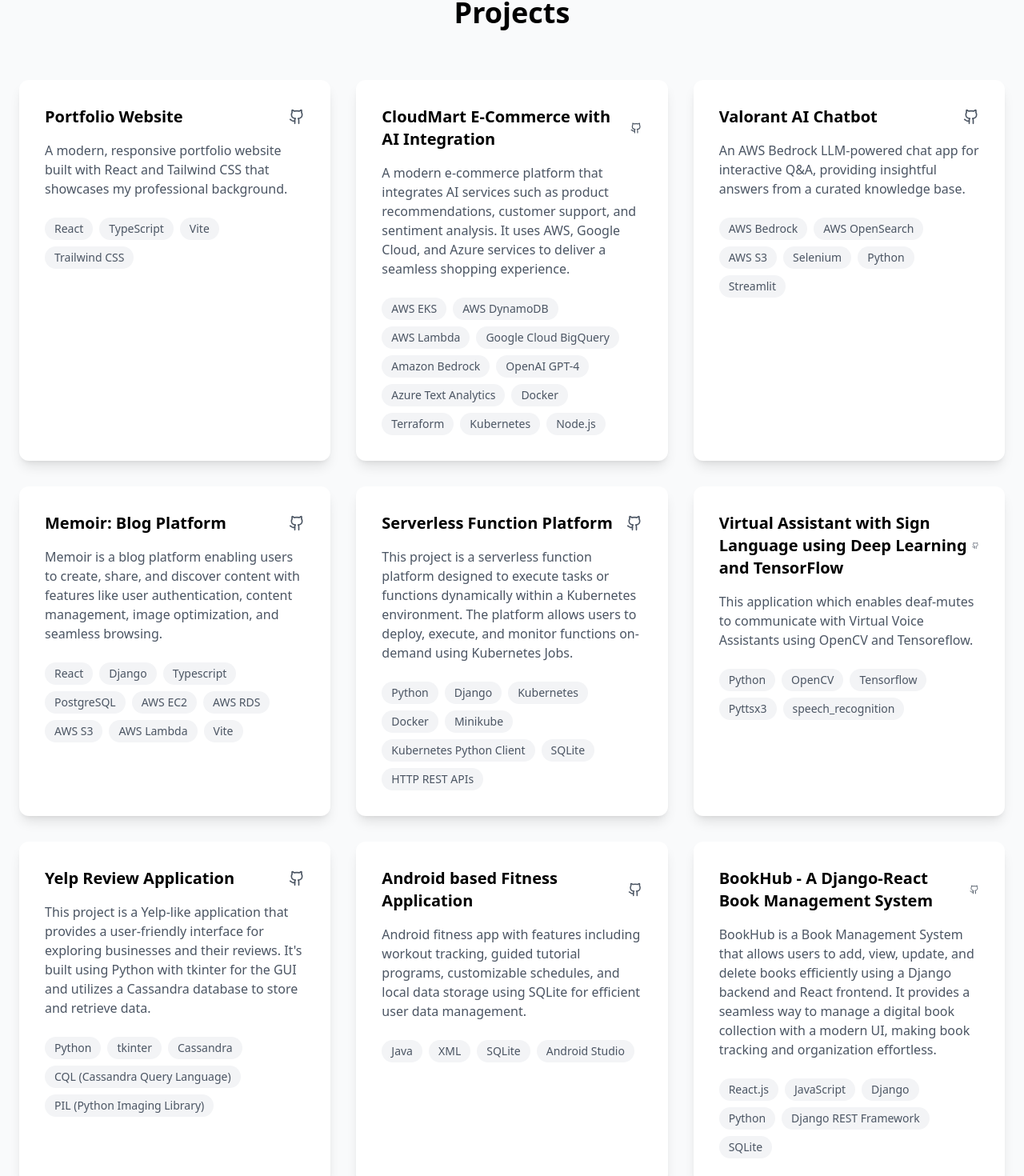
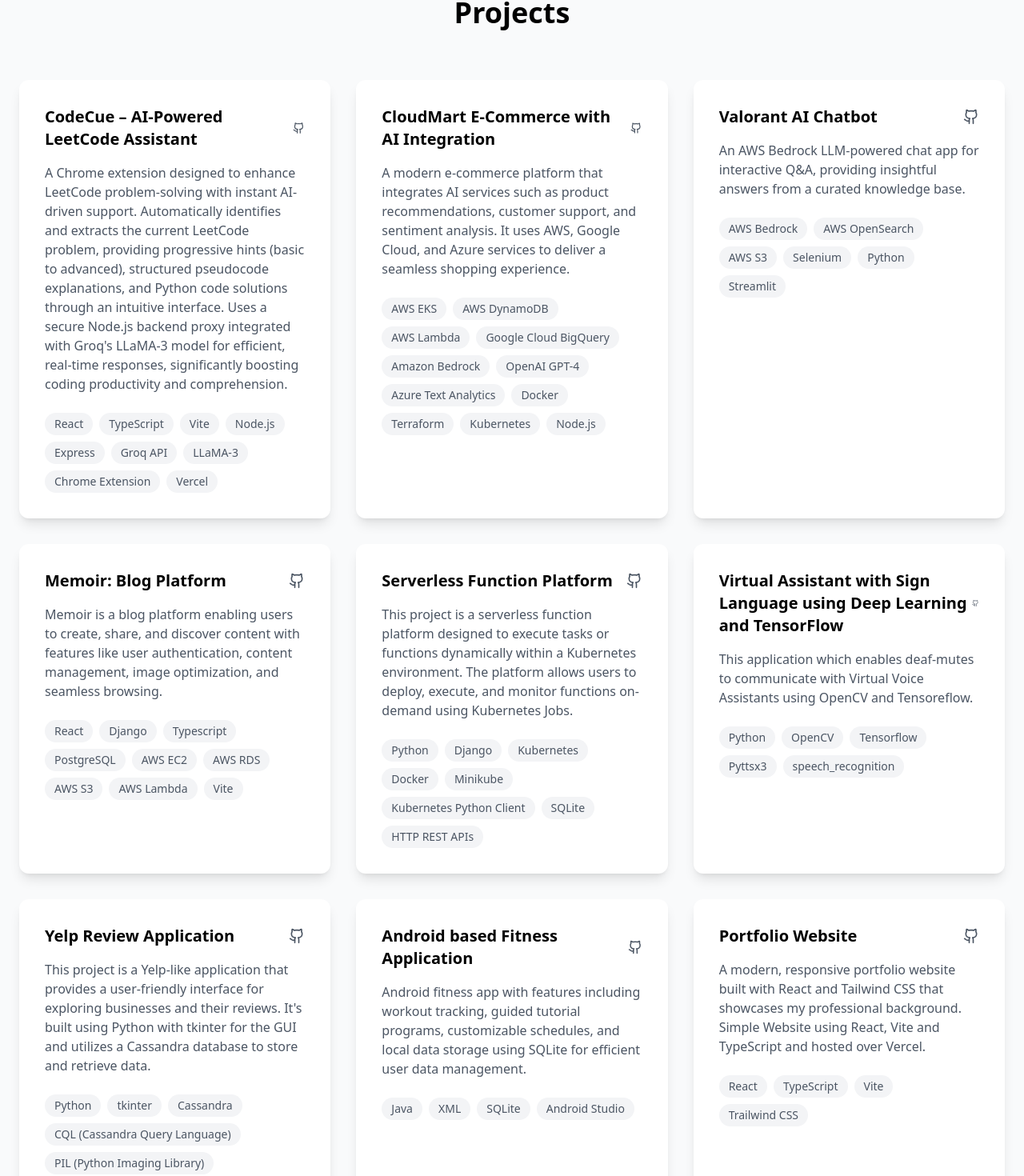
Before and after one commit to veeoid/Portfolio, a React (Vite) app: page / in a window 1280 px wide. Shown: the part 1032-2502 px from the top of the page at 80% size. Built offline with nearby package versions, Linux system fonts and the light colour scheme.

Commit message:
Refactor App.tsx: Update project details, enhance type safety, and expand tech stack descriptions

```diff
--- a/src/App.tsx
+++ b/src/App.tsx
@@ -38,7 +38,7 @@ function App() {
     setIsMenuOpen(false);
   };
 
-  const handleSubmit = (e) => {
+  const handleSubmit = (e: any) => {
     e.preventDefault();
     setIsSubmitting(true);
 
@@ -65,12 +65,23 @@ function App() {
 
   const projects = [
     {
-      title: "Portfolio Website",
+      title: "CodeCue – AI-Powered LeetCode Assistant",
       description:
-        "A modern, responsive portfolio website built with React and Tailwind CSS that showcases my professional background.",
-      github: "https://github.com/veeoid/Portfolio",
-      tech: ["React", "TypeScript", "Vite", "Trailwind CSS"],
+        "A Chrome extension designed to enhance LeetCode problem-solving with instant AI-driven support. Automatically identifies and extracts the current LeetCode problem, providing progressive hints (basic to advanced), structured pseudocode explanations, and Python code solutions through an intuitive interface. Uses a secure Node.js backend proxy integrated with Groq's LLaMA-3 model for efficient, real-time responses, significantly boosting coding productivity and comprehension.",
+      github: "https://github.com/veeoid/Code-Cue",
+      tech: [
+        "React",
+        "TypeScript",
+        "Vite",
+        "Node.js",
+        "Express",
+        "Groq API",
+        "LLaMA-3",
+        "Chrome Extension",
+        "Vercel",
+      ],
     },
+
     {
       title: "CloudMart E-Commerce with AI Integration",
       description:
@@ -166,6 +177,13 @@ function App() {
         "Android fitness app with features including workout tracking, guided tutorial programs, customizable schedules, and local data storage using SQLite for efficient user data management.",
       github: "https://github.com/veeoid/Fitness-App",
       tech: ["Java", "XML", "SQLite", "Android Studio"],
+    },
+    {
+      title: "Portfolio Website",
+      description:
+        "A modern, responsive portfolio website built with React and Tailwind CSS that showcases my professional background. Simple Website using React, Vite and TypeScript and hosted over Vercel.",
+      github: "https://github.com/veeoid/Portfolio",
+      tech: ["React", "TypeScript", "Vite", "Trailwind CSS"],
     },
     {
       title: "BookHub - A Django-React Book Management System",
@@ -507,14 +525,14 @@ function App() {
               <Code2 className="w-12 h-12 text-indigo-600 mb-4" />
               <h3 className="text-xl font-semibold mb-2">Languages</h3>
               <p className="text-gray-600">
-                Python, Java, C++, JavaScript, TypeScript, SQL, NoSQL
+                Python, JavaScript, C#, TypeScript, SQL, NoSQL, Java
               </p>
             </div>
             <div className="p-6 bg-white rounded-lg shadow-md">
               <Database className="w-12 h-12 text-indigo-600 mb-4" />
               <h3 className="text-xl font-semibold mb-2">Databases</h3>
               <p className="text-gray-600">
-                PostgreSQL, MySQL, SQLite, Cassandra, Snowflake
+                PostgreSQL, MySQL, SQLite, Cassandra, Snowflake, MongoDB
               </p>
             </div>
             <div className="p-6 bg-white rounded-lg shadow-md">
@@ -527,13 +545,14 @@ function App() {
             <div className="p-6 bg-white rounded-lg shadow-md">
               <Layout className="w-12 h-12 text-indigo-600 mb-4" />
               <h3 className="text-xl font-semibold mb-2">Backend</h3>
-              <p className="text-gray-600">Django, Flask, REST APIs</p>
+              <p className="text-gray-600">Django, Flask, .NET, REST APIs</p>
             </div>
             <div className="p-6 bg-white rounded-lg shadow-md">
               <Server className="w-12 h-12 text-indigo-600 mb-4" />
               <h3 className="text-xl font-semibold mb-2">Tools & Platforms</h3>
               <p className="text-gray-600">
-                AWS, Azure, Kubernetes, Docker, OpenStack, CI/CD
+                AWS, Azure (Blob, Text Analytics, Fabric), Kubernetes, Docker,
+                CI/CD, GCP Big Query
               </p>
             </div>
             <div className="p-6 bg-white rounded-lg shadow-md">
```
